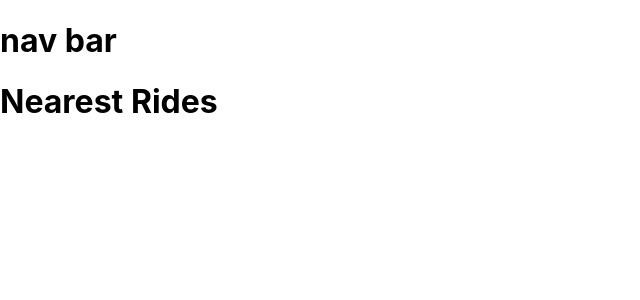
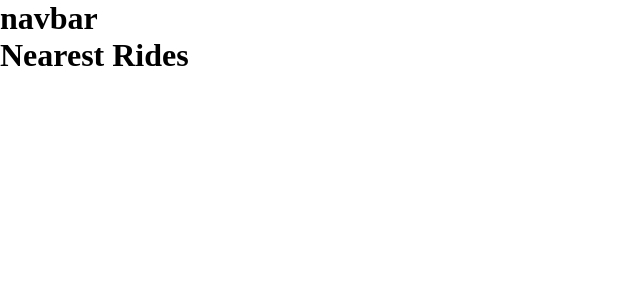
Before and after one commit to krishanu2911/edvoraassignment, a React (Create React App) app: page / in a window 1280 px wide. Shown: the top 300 px of the page, without its empty margins (0-640 px from the left). Built offline with nearby package versions, Linux system fonts and the light colour scheme.

Commit message:
Feat Navbar

```diff
--- a/src/App.css
+++ b/src/App.css
@@ -0,0 +1,6 @@
+.App{
+    min-height: 100vh;
+}
+h1{
+    margin: 0;
+}
--- a/src/App.js
+++ b/src/App.js
@@ -1,9 +1,10 @@
 import './App.css';
 import RoutePath from './route/RoutePath';
+import { Navbar } from "./component/index"
 function App() {
   return (
     <div className="App">
-      <h1>nav bar</h1>
+      <Navbar />
       <RoutePath />
     </div>
   );
--- /dev/null
+++ b/src/component/Navbar/Navbar.jsx
@@ -0,0 +1,10 @@
+import React from 'react'
+
+function Navbar() {
+    return (
+        <div>
+            <h1>navbar</h1>
+        </div>
+    )
+}
+export default Navbar
--- /dev/null
+++ b/src/component/index.jsx
@@ -0,0 +1,4 @@
+import Navbar from "./Navbar/Navbar";
+export {
+    Navbar
+}
--- a/src/index.css
+++ b/src/index.css
@@ -1,13 +1,3 @@
 body {
   margin: 0;
-  font-family: -apple-system, BlinkMacSystemFont, 'Segoe UI', 'Roboto', 'Oxygen',
-    'Ubuntu', 'Cantarell', 'Fira Sans', 'Droid Sans', 'Helvetica Neue',
-    sans-serif;
-  -webkit-font-smoothing: antialiased;
-  -moz-osx-font-smoothing: grayscale;
 }
-
-code {
-  font-family: source-code-pro, Menlo, Monaco, Consolas, 'Courier New',
-    monospace;
-}
```
Also changed, not shown: src/component/Navbar/Navbar.module.css (added).
